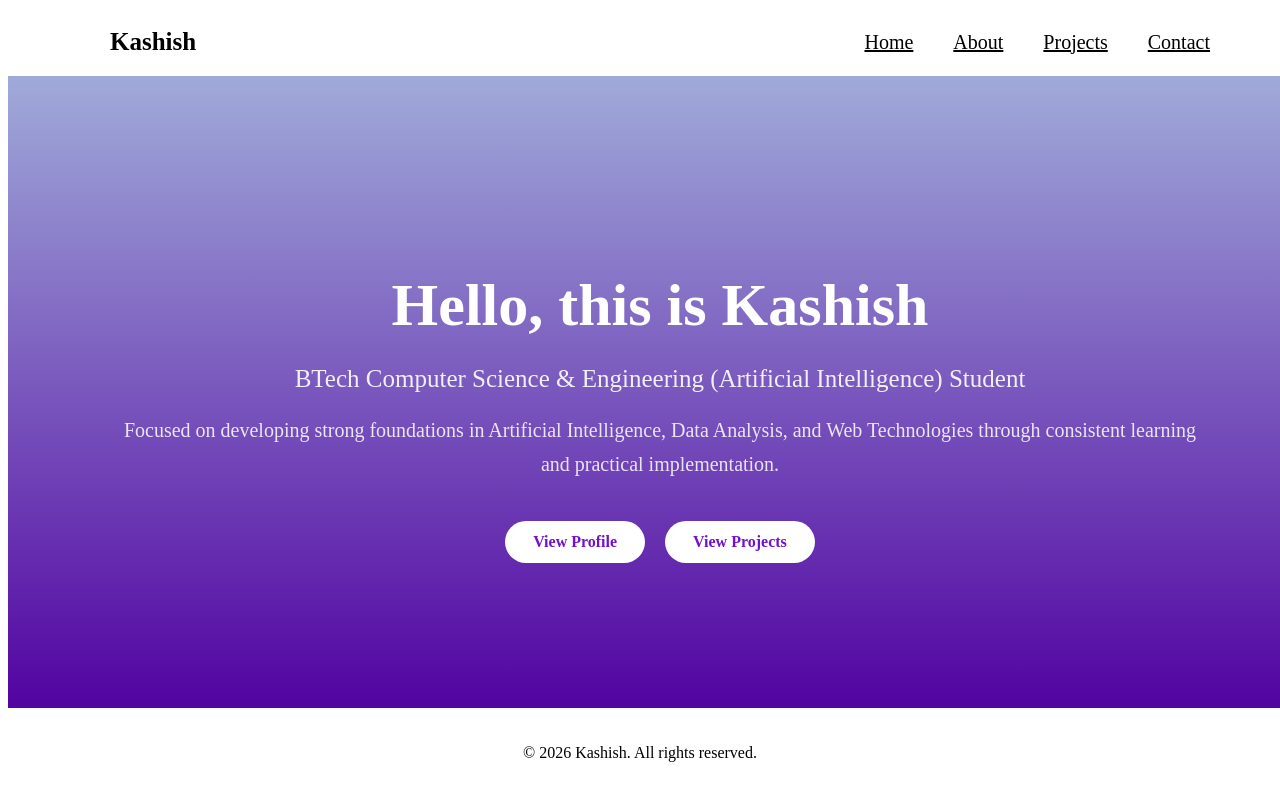
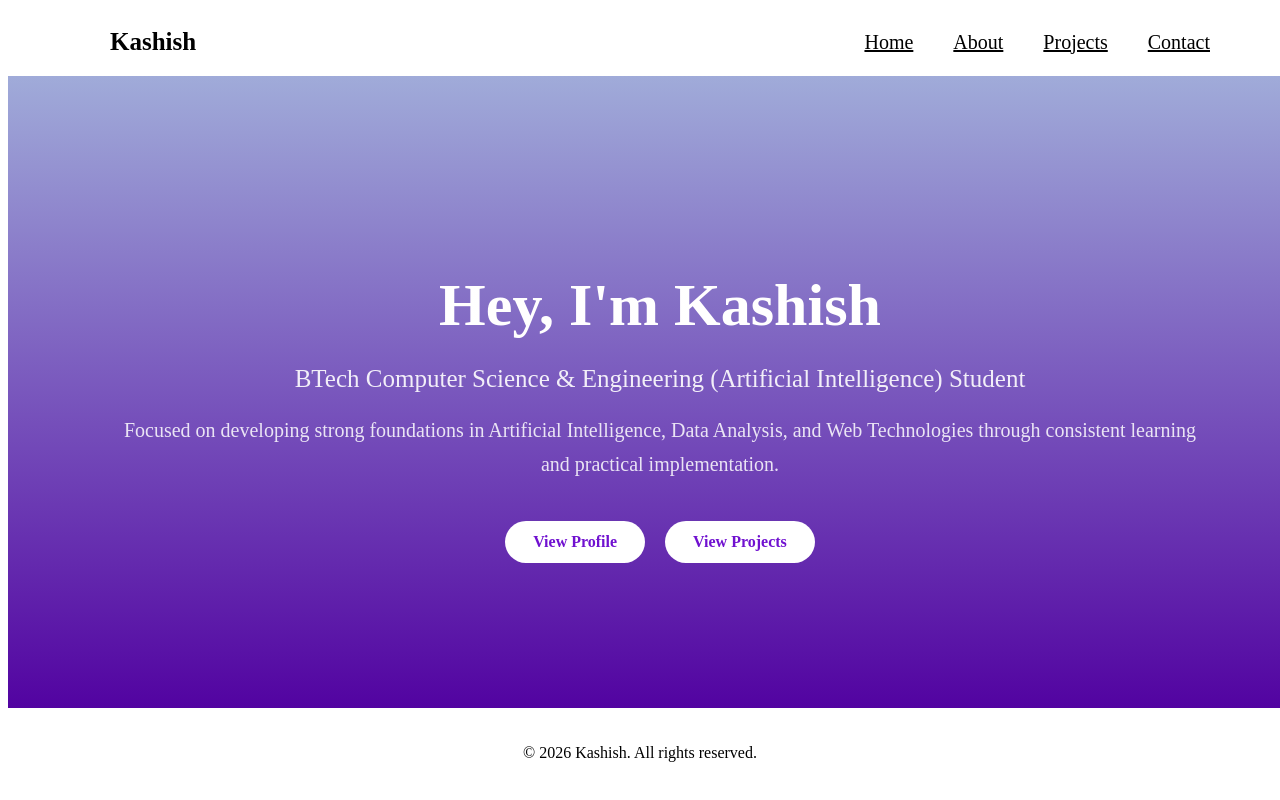
Before and after one commit to KashishSirohiwal/Portfolio, a plain HTML site: page index.html in a window 1280 px wide. Shown: the top 800 px of the page. Drawn offline with Linux system fonts and the light colour scheme.

Commit message:
Modify hero section heading in index.html
Updated hero section heading and preserved existing content.

```diff
--- a/index.html
+++ b/index.html
@@ -27,7 +27,7 @@
     <section class="hero">
         <div class="container hero-content">
 
-            <h1>Hello, this is Kashish</h1>
+            <h1>Hey, I'm Kashish</h1>
 
             <p class="subtitle">
                 BTech Computer Science & Engineering (Artificial Intelligence) Student
@@ -55,4 +55,5 @@
     </footer>
 
 </body>
+
 </html>
```
